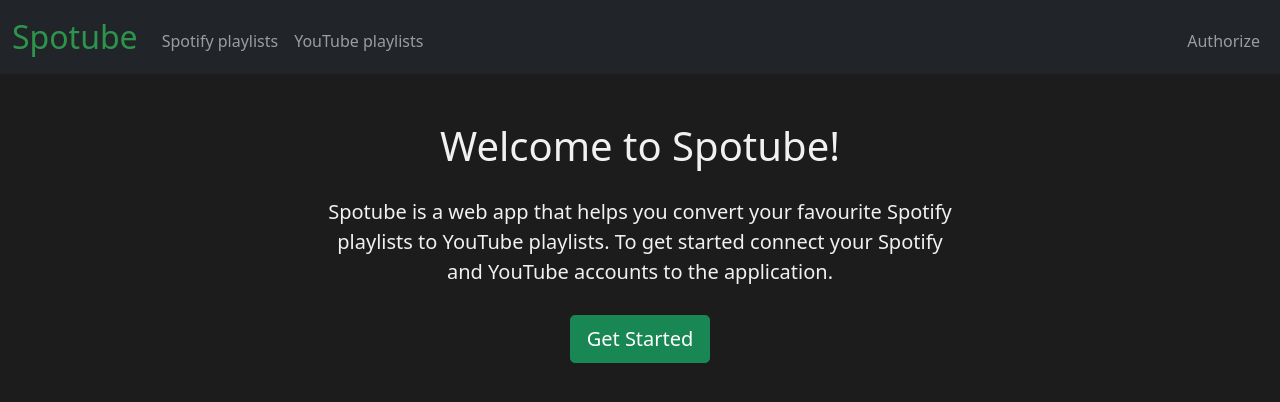
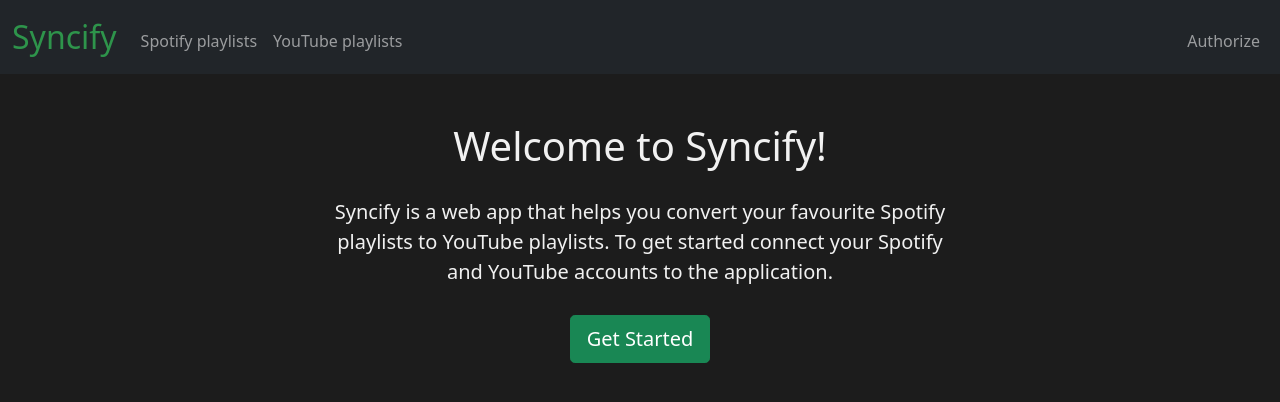
Before and after one commit to kaezrr/syncify, a Flask app: page / in a window 1280 px wide. Shown: the top 402 px of the page. Run offline with Flask 3, Linux system fonts and the light colour scheme.

Commit message:
rebranding, policy compliance

```diff
--- a/app.py
+++ b/app.py
@@ -82,7 +82,11 @@ def yt_playlist():
 
     playlists = []
     for item in video_ids:
-        playlist = {'type':'yt', 'id':item['id'], 'name':item['snippet']['title'], 'image':item['snippet']['thumbnails']['standard']['url'],
+        try:
+            img = item['snippet']['thumbnails']['standard']['url']
+        except:
+            img = None
+        playlist = {'type':'yt', 'id':item['id'], 'name':item['snippet']['title'], 'image':img,
                     'count':item['contentDetails']['itemCount']}
         playlists.append(playlist)
 
@@ -122,11 +126,11 @@ def viewsp():
     name = request.args.get('name')
     playlist = []
     time = 0
-    req = sp.playlist_tracks(playlist_id=playlist_id, fields='items.track(name, duration_ms, preview_url, artists.name)')['items']
+    req = sp.playlist_tracks(playlist_id=playlist_id, fields='items.track(name, duration_ms, external_urls.spotify, artists.name)')['items']
     for item in req:
         track = item['track']
         time += track['duration_ms']
-        song = {'name': track['name'], 'duration': track['duration_ms'], 'url': track['preview_url']}
+        song = {'name': track['name'], 'duration': track['duration_ms'], 'url': track['external_urls']['spotify']}
         song['artists'] = ', '.join(artist['name'] for artist in track['artists'])
         playlist.append(song)
 
@@ -243,7 +247,7 @@ def convert():
             body={
                 'snippet': {
                     'title': name,
-                    'description': 'This playlist was created via Spotube!.'
+                    'description': 'This playlist was created via Syncify!.'
                 },
                 'status': {
                     'privacyStatus': 'private'
--- a/auth_yt.py
+++ b/auth_yt.py
@@ -26,4 +26,4 @@ def check_yt():
     session['yt_token_info'] = credentials
 
 def get_yt_user():
-    return build('youtube', 'v3', credentials=session['yt_token_info'])
+    return build('youtube', 'v3', credentials=session['yt_token_info'], cache_discovery=False)
--- a/templates/index.html
+++ b/templates/index.html
@@ -6,9 +6,9 @@
 
 {% block main %}
     <main role="main" class="text-center">
-        <h1>Welcome to Spotube!</h1>
+        <h1>Welcome to Syncify!</h1>
         <p class="lead" style="padding-left: 25%; padding-right: 25%; padding-top: 1.5%; padding-bottom: 1%;">
-            Spotube is a web app that helps you convert your favourite Spotify playlists to YouTube playlists.
+            Syncify is a web app that helps you convert your favourite Spotify playlists to YouTube playlists.
             To get started connect your Spotify and YouTube accounts to the application.
         </p>
         <p class="lead">
--- a/templates/layout.html
+++ b/templates/layout.html
@@ -14,14 +14,14 @@
         <link href="/static/icon.ico" rel="icon">
         <link href="/static/styles.css" rel="stylesheet">
 
-        <title>Spotube: {% block title %}{% endblock %}</title>
+        <title>Syncify: {% block title %}{% endblock %}</title>
 
     </head>
 
     <body>
         <nav class="bg-dark border-dark navbar navbar-expand-md navbar-dark">
             <div class="container-fluid">
-                <a class="navbar-brand" href="/"><span class="green">Spotube</a>
+                <a class="navbar-brand" href="/"><span class="green">Syncify</a>
                 <button aria-controls="navbar" aria-expanded="false" aria-label="Toggle navigation" class="navbar-toggler" data-bs-target="#navbar" data-bs-toggle="collapse" type="button">
                     <span class="navbar-toggler-icon"></span>
                 </button>
--- a/templates/view.html
+++ b/templates/view.html
@@ -12,7 +12,7 @@
         <th scope="col">Name</th>
         <th scope="col">Artists</th>
         <th scope="col">Duration</th>
-        <th scope="col">Preview</th>
+        <th scope="col">Link</th>
       </tr>
     </thead>
     <tbody>
```
